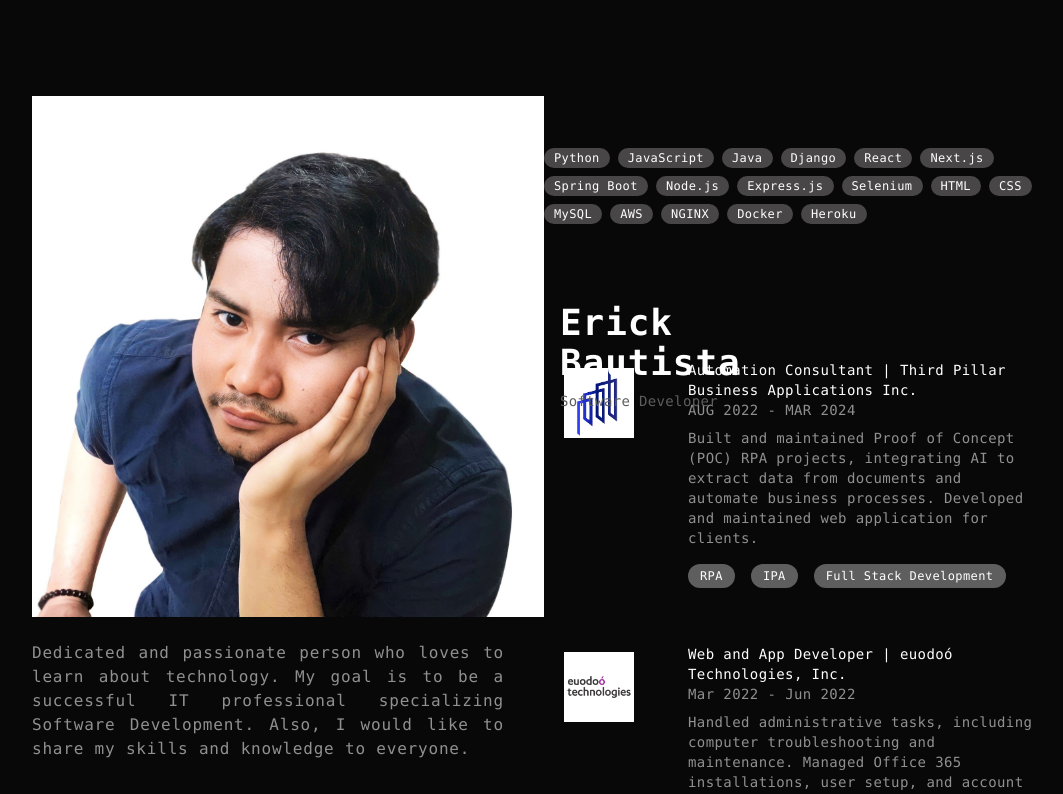
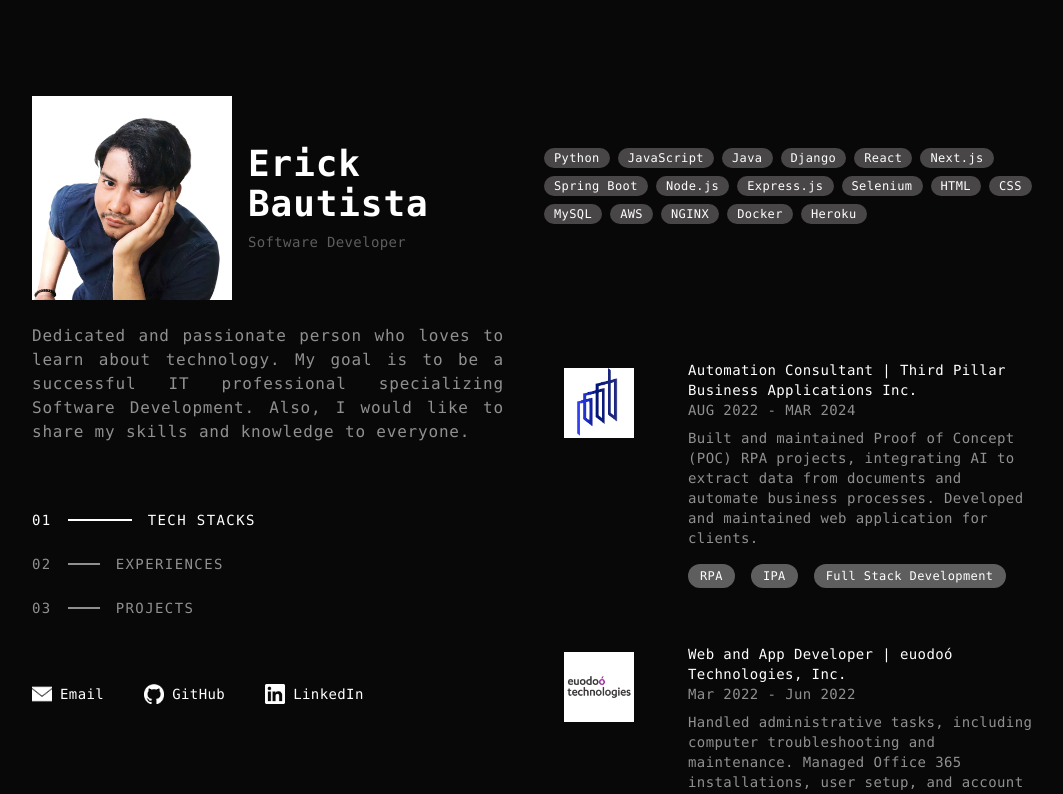
Before and after one commit to yottaaa/eabautista-website, a Next.js app: page / in a window 1280 px wide. Shown: the top 794 px of the page, without its empty margins (96-1159 px from the left). Built offline with nearby package versions, Linux system fonts and the light colour scheme.

Commit message:
fix img size

```diff
--- a/components/header.tsx
+++ b/components/header.tsx
@@ -25,9 +25,9 @@ const Header: React.FC<HeaderProps> = (props) => {
           <Image
             src={props.data.photo}
             alt="Profile Picture"
-            width={150}
-            height={100}
-            className="object-contain object-top w-auto h-auto"
+            width={200}
+            height={200}
+            className="object-contain object-top"
           />
           <div className="flex flex-col gap-2 items-center lg:items-start">
           <h1 className="text-4xl lg:pr-10 subpixel-antialiased tracking-wide">
```
